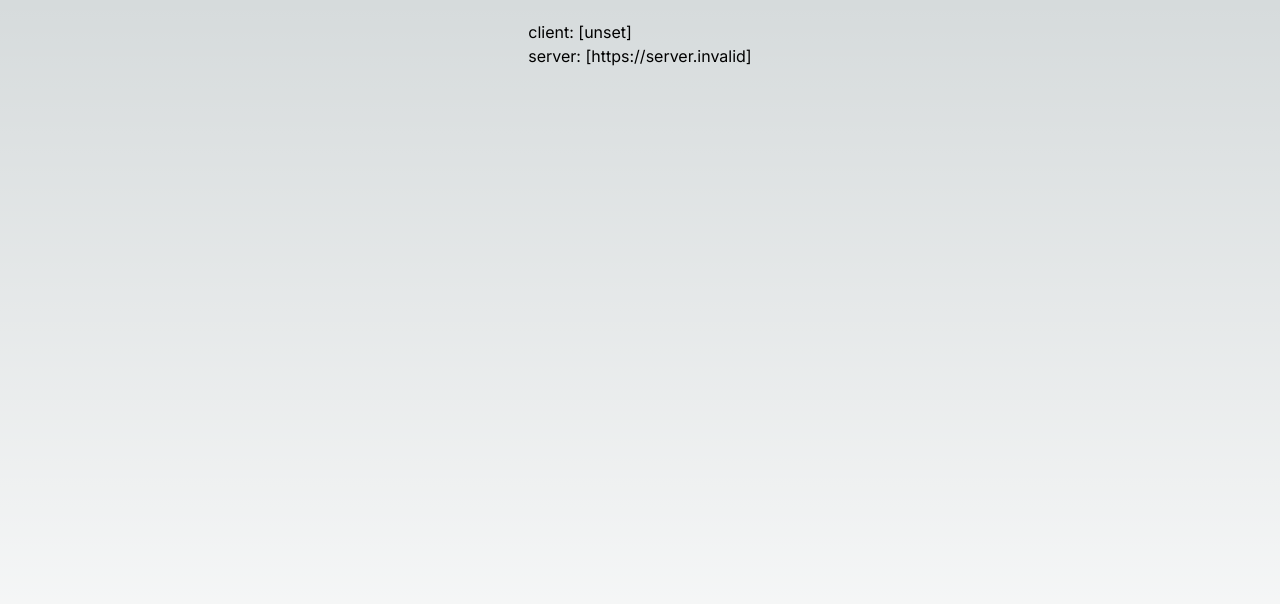
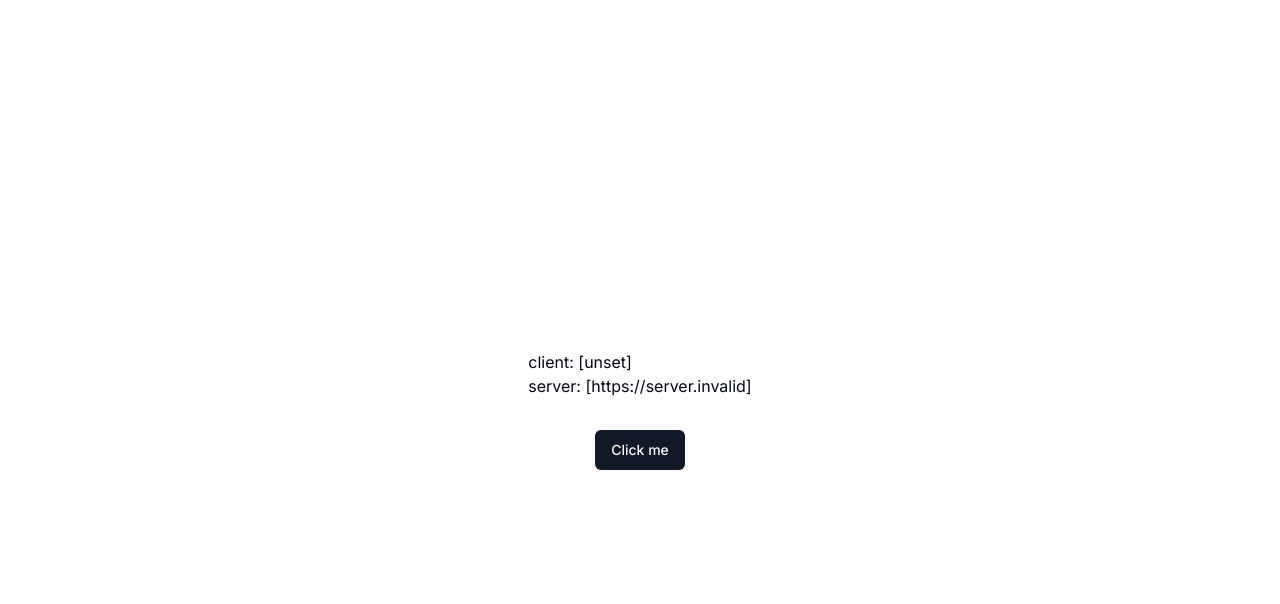
Before and after one commit to artur-dani/next-starter, a Next.js app: page / in a window 1280 px wide. Shown: the top 604 px of the page. Built offline with nearby package versions, Linux system fonts and the light colour scheme; no server answers.

Commit message:
feat: add shadcn-ui

```diff
--- a/package.json
+++ b/package.json
@@ -13,10 +13,16 @@
     "prepare": "husky install"
   },
   "dependencies": {
+    "@radix-ui/react-slot": "^1.0.2",
     "@t3-oss/env-nextjs": "^0.6.1",
+    "class-variance-authority": "^0.7.0",
+    "clsx": "^2.0.0",
+    "lucide-react": "^0.279.0",
     "next": "13.5.2",
     "react": "18.2.0",
     "react-dom": "18.2.0",
+    "tailwind-merge": "^1.14.0",
+    "tailwindcss-animate": "^1.0.7",
     "zod": "^3.22.2"
   },
   "devDependencies": {
--- a/src/app/globals.css
+++ b/src/app/globals.css
@@ -2,26 +2,75 @@
 @tailwind components;
 @tailwind utilities;
 
-:root {
-  --foreground-rgb: 0, 0, 0;
-  --background-start-rgb: 214, 219, 220;
-  --background-end-rgb: 255, 255, 255;
-}
+@layer base {
+  :root {
+    --background: 0 0% 100%;
+    --foreground: 224 71.4% 4.1%;
 
-@media (prefers-color-scheme: dark) {
-  :root {
-    --foreground-rgb: 255, 255, 255;
-    --background-start-rgb: 0, 0, 0;
-    --background-end-rgb: 0, 0, 0;
+    --card: 0 0% 100%;
+    --card-foreground: 224 71.4% 4.1%;
+
+    --popover: 0 0% 100%;
+    --popover-foreground: 224 71.4% 4.1%;
+
+    --primary: 220.9 39.3% 11%;
+    --primary-foreground: 210 20% 98%;
+
+    --secondary: 220 14.3% 95.9%;
+    --secondary-foreground: 220.9 39.3% 11%;
+
+    --muted: 220 14.3% 95.9%;
+    --muted-foreground: 220 8.9% 46.1%;
+
+    --accent: 220 14.3% 95.9%;
+    --accent-foreground: 220.9 39.3% 11%;
+
+    --destructive: 0 84.2% 60.2%;
+    --destructive-foreground: 210 20% 98%;
+
+    --border: 220 13% 91%;
+    --input: 220 13% 91%;
+    --ring: 224 71.4% 4.1%;
+
+    --radius: 0.5rem;
+  }
+
+  .dark {
+    --background: 224 71.4% 4.1%;
+    --foreground: 210 20% 98%;
+
+    --card: 224 71.4% 4.1%;
+    --card-foreground: 210 20% 98%;
+
+    --popover: 224 71.4% 4.1%;
+    --popover-foreground: 210 20% 98%;
+
+    --primary: 210 20% 98%;
+    --primary-foreground: 220.9 39.3% 11%;
+
+    --secondary: 215 27.9% 16.9%;
+    --secondary-foreground: 210 20% 98%;
+
+    --muted: 215 27.9% 16.9%;
+    --muted-foreground: 217.9 10.6% 64.9%;
+
+    --accent: 215 27.9% 16.9%;
+    --accent-foreground: 210 20% 98%;
+
+    --destructive: 0 62.8% 30.6%;
+    --destructive-foreground: 210 20% 98%;
+
+    --border: 215 27.9% 16.9%;
+    --input: 215 27.9% 16.9%;
+    --ring: 216 12.2% 83.9%;
   }
 }
 
-body {
-  color: rgb(var(--foreground-rgb));
-  background: linear-gradient(
-      to bottom,
-      transparent,
-      rgb(var(--background-end-rgb))
-    )
-    rgb(var(--background-start-rgb));
+@layer base {
+  * {
+    @apply border-border;
+  }
+  body {
+    @apply bg-background text-foreground;
+  }
 }
--- a/src/app/layout.tsx
+++ b/src/app/layout.tsx
@@ -5,8 +5,8 @@
 const inter = Inter({ subsets: ["latin"] })
 
 export const metadata: Metadata = {
-  title: "Create Next App",
-  description: "Generated by create next app",
+  title: "Next Starter",
+  description: "Next.js starter template with TypeScript, Tailwind CSS, and ESLint",
 }
 
 export default function RootLayout({ children }: { children: React.ReactNode }) {
--- a/src/app/page.tsx
+++ b/src/app/page.tsx
@@ -1,10 +1,14 @@
+import { Button } from "@/components/ui/button"
 import { clientEnv, serverEnv } from "@/env"
 
 export default function Home() {
   return (
-    <main className="mt-0 flex min-h-screen flex-col items-center justify-between pt-5">
+    <main className="mt-0 flex min-h-screen flex-col items-center justify-center gap-8 pt-5">
       client: [{clientEnv.NEXT_PUBLIC_PUBLISHABLE_KEY}] <br />
       server: [{serverEnv.DATABASE_URL}] <br />
+      <div>
+        <Button>Click me</Button>
+      </div>
     </main>
   )
 }
--- /dev/null
+++ b/src/components/ui/button.tsx
@@ -0,0 +1,47 @@
+import { Slot } from "@radix-ui/react-slot"
+import { cva, type VariantProps } from "class-variance-authority"
+import * as React from "react"
+
+import { cn } from "@/lib/utils"
+
+const buttonVariants = cva(
+  "inline-flex items-center justify-center rounded-md text-sm font-medium ring-offset-background transition-colors focus-visible:outline-none focus-visible:ring-2 focus-visible:ring-ring focus-visible:ring-offset-2 disabled:pointer-events-none disabled:opacity-50",
+  {
+    variants: {
+      variant: {
+        default: "bg-primary text-primary-foreground hover:bg-primary/90",
+        destructive: "bg-destructive text-destructive-foreground hover:bg-destructive/90",
+        outline: "border border-input bg-background hover:bg-accent hover:text-accent-foreground",
+        secondary: "bg-secondary text-secondary-foreground hover:bg-secondary/80",
+        ghost: "hover:bg-accent hover:text-accent-foreground",
+        link: "text-primary underline-offset-4 hover:underline",
+      },
+      size: {
+        default: "h-10 px-4 py-2",
+        sm: "h-9 rounded-md px-3",
+        lg: "h-11 rounded-md px-8",
+        icon: "h-10 w-10",
+      },
+    },
+    defaultVariants: {
+      variant: "default",
+      size: "default",
+    },
+  }
+)
+
+export interface ButtonProps
+  extends React.ButtonHTMLAttributes<HTMLButtonElement>,
+    VariantProps<typeof buttonVariants> {
+  asChild?: boolean
+}
+
+const Button = React.forwardRef<HTMLButtonElement, ButtonProps>(
+  ({ className, variant, size, asChild = false, ...props }, ref) => {
+    const Comp = asChild ? Slot : "button"
+    return <Comp className={cn(buttonVariants({ variant, size, className }))} ref={ref} {...props} />
+  }
+)
+Button.displayName = "Button"
+
+export { Button, buttonVariants }
--- /dev/null
+++ b/src/lib/utils.ts
@@ -0,0 +1,6 @@
+import { type ClassValue, clsx } from "clsx"
+import { twMerge } from "tailwind-merge"
+
+export function cn(...inputs: ClassValue[]) {
+  return twMerge(clsx(inputs))
+}
--- a/tailwind.config.ts
+++ b/tailwind.config.ts
@@ -1,20 +1,76 @@
-import type { Config } from 'tailwindcss'
-
-const config: Config = {
+/** @type {import('tailwindcss').Config} */
+module.exports = {
+  darkMode: ["class"],
   content: [
-    './src/pages/**/*.{js,ts,jsx,tsx,mdx}',
-    './src/components/**/*.{js,ts,jsx,tsx,mdx}',
-    './src/app/**/*.{js,ts,jsx,tsx,mdx}',
-  ],
+    './pages/**/*.{ts,tsx}',
+    './components/**/*.{ts,tsx}',
+    './app/**/*.{ts,tsx}',
+    './src/**/*.{ts,tsx}',
+	],
   theme: {
+    container: {
+      center: true,
+      padding: "2rem",
+      screens: {
+        "2xl": "1400px",
+      },
+    },
     extend: {
-      backgroundImage: {
-        'gradient-radial': 'radial-gradient(var(--tw-gradient-stops))',
-        'gradient-conic':
-          'conic-gradient(from 180deg at 50% 50%, var(--tw-gradient-stops))',
+      colors: {
+        border: "hsl(var(--border))",
+        input: "hsl(var(--input))",
+        ring: "hsl(var(--ring))",
+        background: "hsl(var(--background))",
+        foreground: "hsl(var(--foreground))",
+        primary: {
+          DEFAULT: "hsl(var(--primary))",
+          foreground: "hsl(var(--primary-foreground))",
+        },
+        secondary: {
+          DEFAULT: "hsl(var(--secondary))",
+          foreground: "hsl(var(--secondary-foreground))",
+        },
+        destructive: {
+          DEFAULT: "hsl(var(--destructive))",
+          foreground: "hsl(var(--destructive-foreground))",
+        },
+        muted: {
+          DEFAULT: "hsl(var(--muted))",
+          foreground: "hsl(var(--muted-foreground))",
+        },
+        accent: {
+          DEFAULT: "hsl(var(--accent))",
+          foreground: "hsl(var(--accent-foreground))",
+        },
+        popover: {
+          DEFAULT: "hsl(var(--popover))",
+          foreground: "hsl(var(--popover-foreground))",
+        },
+        card: {
+          DEFAULT: "hsl(var(--card))",
+          foreground: "hsl(var(--card-foreground))",
+        },
+      },
+      borderRadius: {
+        lg: "var(--radius)",
+        md: "calc(var(--radius) - 2px)",
+        sm: "calc(var(--radius) - 4px)",
+      },
+      keyframes: {
+        "accordion-down": {
+          from: { height: 0 },
+          to: { height: "var(--radix-accordion-content-height)" },
+        },
+        "accordion-up": {
+          from: { height: "var(--radix-accordion-content-height)" },
+          to: { height: 0 },
+        },
+      },
+      animation: {
+        "accordion-down": "accordion-down 0.2s ease-out",
+        "accordion-up": "accordion-up 0.2s ease-out",
       },
     },
   },
-  plugins: [],
+  plugins: [require("tailwindcss-animate")],
 }
-export default config
```
Also changed, not shown: components.json (added), 1 other file (tests, documents, lock files or other folders).
